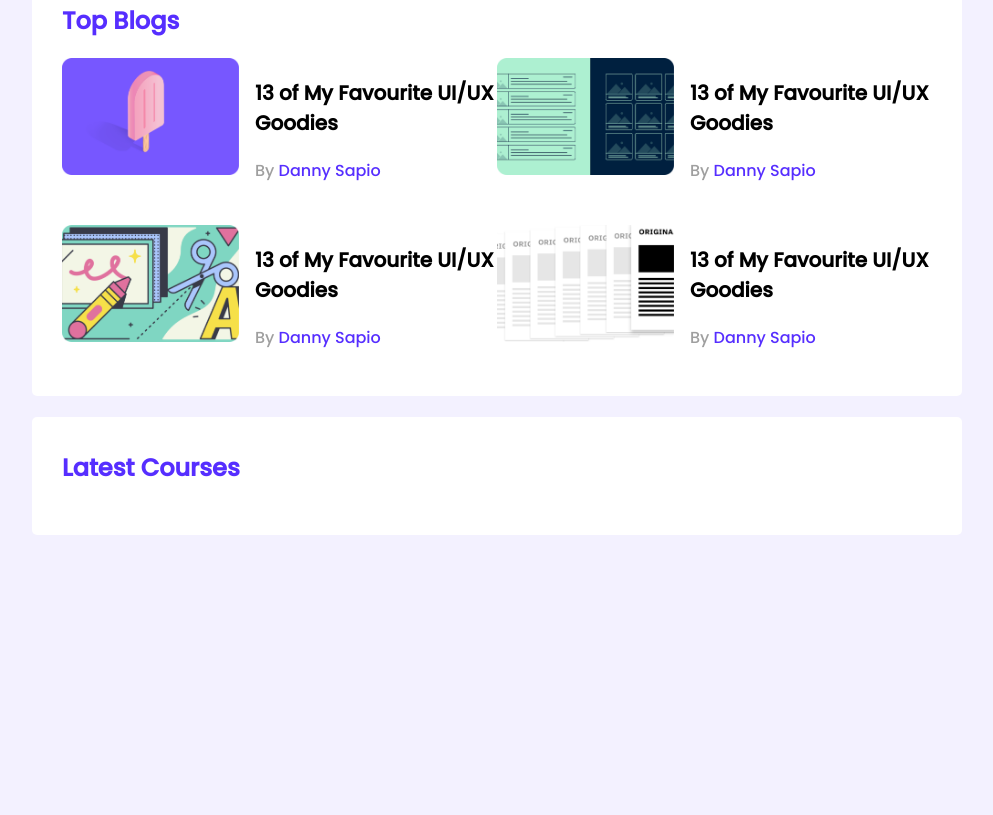
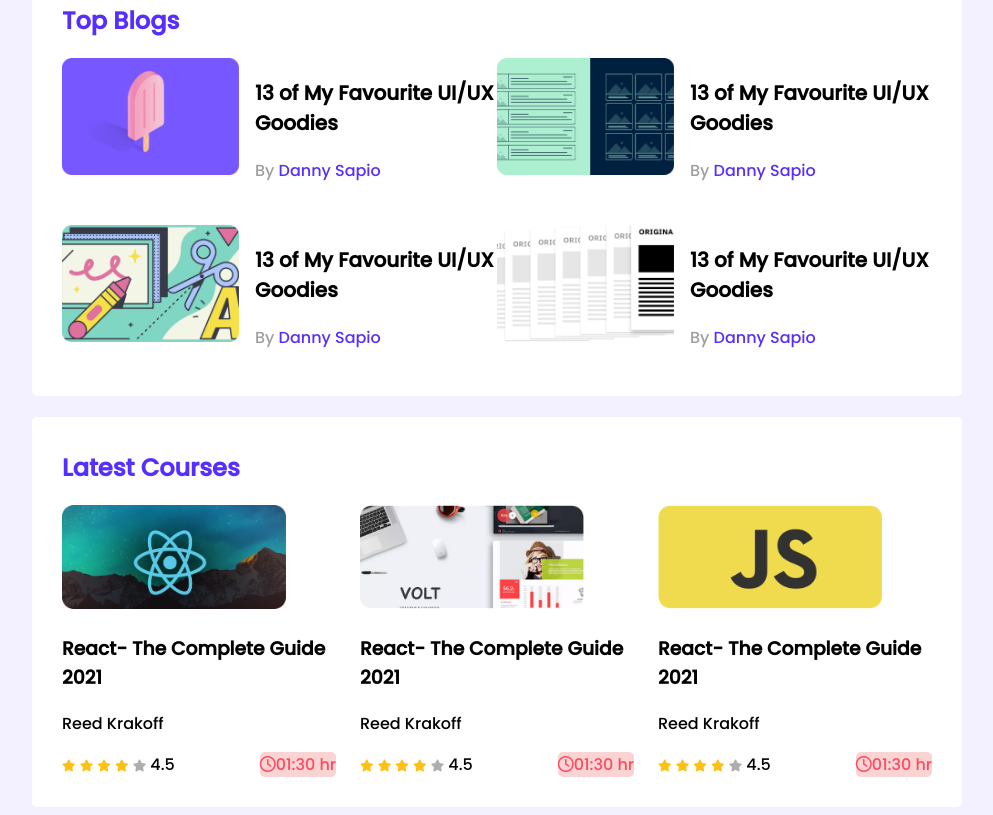
Before and after one commit to SyedTanveerIslam/Leader-Board, a plain HTML site: page index.html in a window 1280 px wide. Shown: the part 332-1147 px from the top of the page, without its empty margins (143-1136 px from the left). Before the commit the page ends 875 px from the top, so only its background shows below. Drawn offline with Linux system fonts and the light colour scheme.

Commit message:
Final Commit

```diff
--- a/index.html
+++ b/index.html
@@ -6,6 +6,7 @@
     <meta http-equiv="X-UA-Compatible" content="IE=edge">
     <meta name="viewport" content="width=device-width, initial-scale=1.0">
     <title>Document</title>
+    <script src="https://kit.fontawesome.com/4a01e5f856.js" crossorigin="anonymous"></script>
     <link rel="stylesheet" href="styles/style.css">
 </head>
 
@@ -92,6 +93,74 @@
         <!-- Latest Courses -->
         <section class="container">
             <h2 class="section-title">Latest Courses</h2>
+            <div class="courses">
+                <div class="course">
+                    <div class="course-banner">
+                        <img src="images/courses/course-1.png" alt="">
+                    </div>
+                    <div class="course-detail">
+                        <h3 class="course-title">React- The Complete Guide 2021</h3>
+                        <p class="course-author">Reed Krakoff</p>
+                        <div class="course-info">
+                            <div>
+                                <i class="fas fa-star filled"></i>
+                                <i class="fas fa-star filled"></i>
+                                <i class="fas fa-star filled"></i>
+                                <i class="fas fa-star filled"></i>
+                                <i class="fas fa-star empty"></i>
+                                <span>4.5</span>
+                            </div>
+                            <div class="course-duration">
+                                <i class="far fa-clock"></i>01:30 hr
+                            </div>
+                        </div>
+                    </div>
+                </div>
+                <div class="course">
+                    <div class="course-banner">
+                        <img src="images/courses/course-2.png" alt="">
+                    </div>
+                    <div class="course-detail">
+                        <h3 class="course-title">React- The Complete Guide 2021</h3>
+                        <p class="course-author">Reed Krakoff</p>
+                        <div class="course-info">
+                            <div>
+                                <i class="fas fa-star filled"></i>
+                                <i class="fas fa-star filled"></i>
+                                <i class="fas fa-star filled"></i>
+                                <i class="fas fa-star filled"></i>
+                                <i class="fas fa-star empty"></i>
+                                <span>4.5</span>
+                            </div>
+                            <div class="course-duration">
+                                <i class="far fa-clock"></i>01:30 hr
+                            </div>
+                        </div>
+                    </div>
+                </div>
+                <div class="course">
+                    <div class="course-banner">
+                        <img src="images/courses/course-3.png" alt="">
+                    </div>
+                    <div class="course-detail">
+                        <h3 class="course-title">React- The Complete Guide 2021</h3>
+                        <p class="course-author">Reed Krakoff</p>
+                        <div class="course-info">
+                            <div>
+                                <i class="fas fa-star filled"></i>
+                                <i class="fas fa-star filled"></i>
+                                <i class="fas fa-star filled"></i>
+                                <i class="fas fa-star filled"></i>
+                                <i class="fas fa-star empty"></i>
+                                <span>4.5</span>
+                            </div>
+                            <div class="course-duration">
+                                <i class="far fa-clock"></i>01:30 hr
+                            </div>
+                        </div>
+                    </div>
+                </div>
+            </div>
         </section>
     </main>
 </body>
--- a/styles/style.css
+++ b/styles/style.css
@@ -1,6 +1,7 @@
 /* fonts */
 
 @import url('https://fonts.googleapis.com/css2?family=Poppins:wght@500&display=swap');
+
 /* common styles and utilities */
 
 body {
@@ -96,3 +97,76 @@ hr {
     font-size: 16px;
     text-decoration: none;
 }
+
+/* top courses styles */
+
+.courses {
+    display: grid;
+    grid-template-columns: repeat(3, 1fr);
+    grid-column-gap: 24px;
+}
+
+.course .course-banner img {
+    width: 224px;
+    height: 104px;
+}
+
+.course-info {
+    display: flex;
+    align-items: center;
+    justify-content: space-between;
+}
+
+.fa-star.filled {
+    color: #FFC014;
+    font-size: 12px;
+}
+
+.fa-star.empty {
+    color: #AEAEAE;
+    font-size: 12px;
+}
+
+.course-duration {
+    color: #FF4A60;
+    border-radius: 5px;
+    background-color: rgba(240, 128, 128, 0.349);
+}
+
+/* Media Query */
+
+/* Mobile Devices */
+
+@media only screen and (max-width:688px) {
+    .container {
+        width: 100%;
+    }
+    .players, .blogs, .courses {
+        grid-template-columns: repeat(1, 1fr);
+        justify-content: center;
+        align-items: center;
+    }
+    .player, .blog, .course {
+        flex-direction: column;
+        margin-top: 50px;
+    }
+    .course-info {
+        margin-right: 20px;
+    }
+}
+
+/* Tablet Devices */
+
+@media only screen and (min-width:688px) and (max-width:992px) {
+    .container {
+        width: 100%;
+    }
+    .players, .blogs, .courses {
+        grid-template-columns: repeat(2, 1fr);
+        justify-content: center;
+        align-items: center;
+    }
+    .player, .blog, .course{
+        flex-direction: center;
+    }
+}
```
